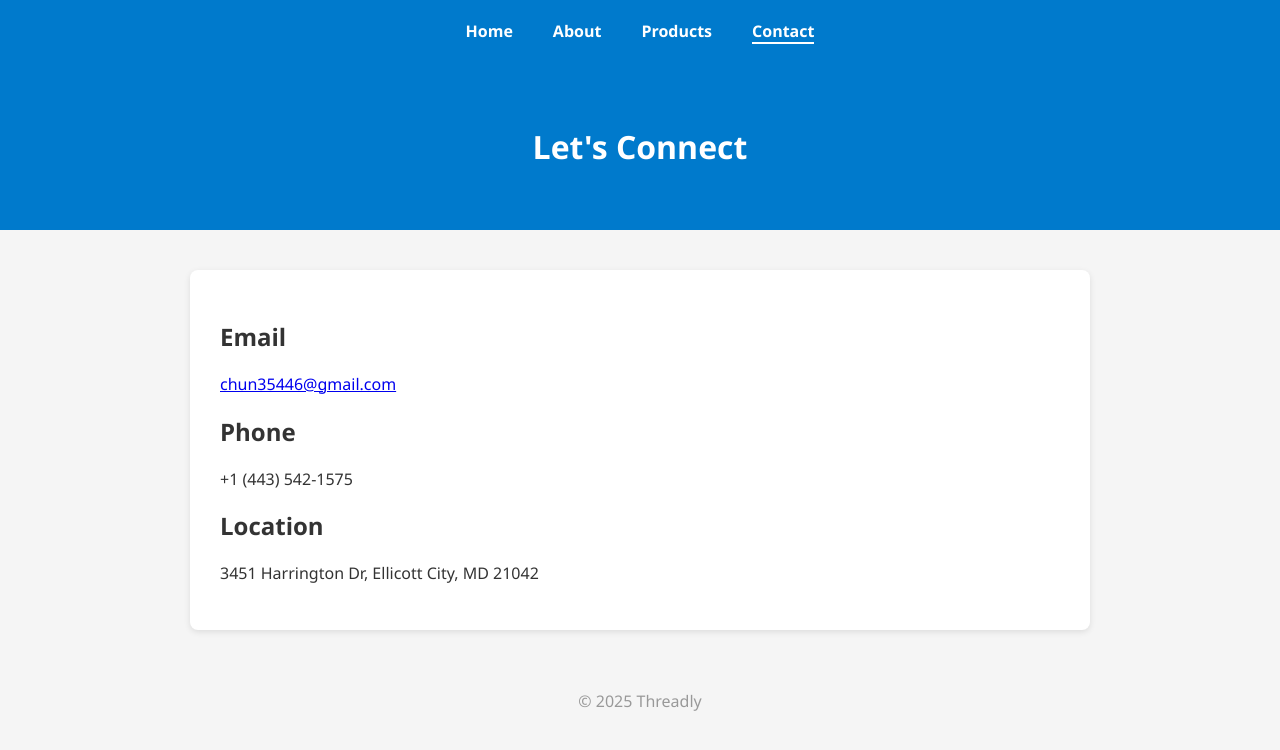
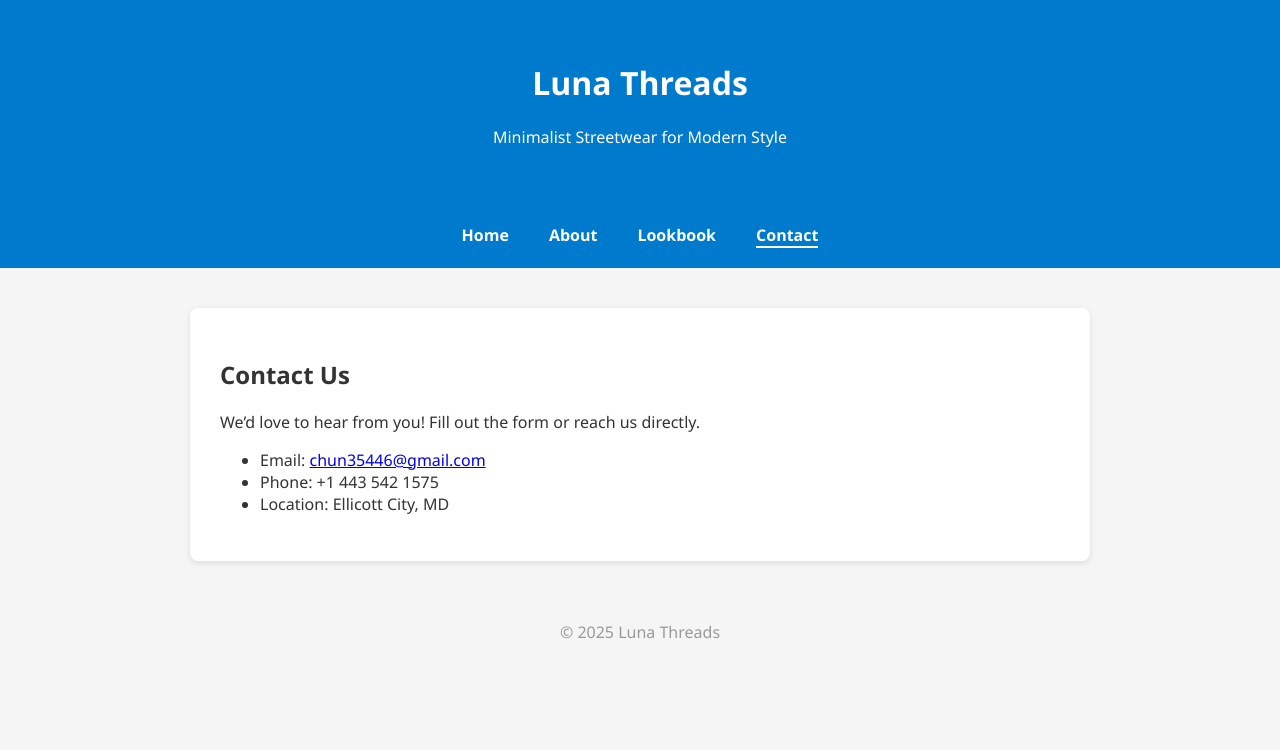
Before and after one commit to Codeoro-ycw/codeoro-ycw.github.io, a plain HTML site: page demos/multipage/contact.html in a window 1280 px wide. Drawn offline with Linux system fonts and the light colour scheme.

Commit message:
Update contact.html

```diff
--- a/demos/multipage/contact.html
+++ b/demos/multipage/contact.html
@@ -2,31 +2,34 @@
 <html lang="en">
 <head>
   <meta charset="UTF-8" />
-  <title>Contact | Threadly</title>
-  <link rel="stylesheet" href="style.css">
+  <meta name="viewport" content="width=device-width, initial-scale=1.0" />
+  <title>Contact Us | Luna Threads</title>
+  <link rel="stylesheet" href="style.css" />
 </head>
 <body>
+  <header>
+    <h1>Luna Threads</h1>
+    <p>Minimalist Streetwear for Modern Style</p>
+  </header>
   <nav>
     <a href="index.html">Home</a>
     <a href="about.html">About</a>
-    <a href="services.html">Products</a>
+    <a href="services.html">Lookbook</a>
     <a href="contact.html" class="active">Contact</a>
   </nav>
-  <header>
-    <h1>Let's Connect</h1>
-  </header>
   <main>
     <section>
-      <h2>Email</h2>
-      <p><a href="mailto:chun35446@gmail.com">chun35446@gmail.com</a></p>
-      <h2>Phone</h2>
-      <p>+1 (443) 542-1575</p>
-      <h2>Location</h2>
-      <p>3451 Harrington Dr, Ellicott City, MD 21042</p>
+      <h2>Contact Us</h2>
+      <p>We’d love to hear from you! Fill out the form or reach us directly.</p>
+      <ul>
+        <li>Email: <a href="mailto:chun35446@gmail.com">chun35446@gmail.com</a></li>
+        <li>Phone: +1 443 542 1575</li>
+        <li>Location: Ellicott City, MD</li>
+      </ul>
     </section>
   </main>
   <footer>
-    &copy; 2025 Threadly
+    &copy; 2025 Luna Threads
   </footer>
 </body>
 </html>
```
